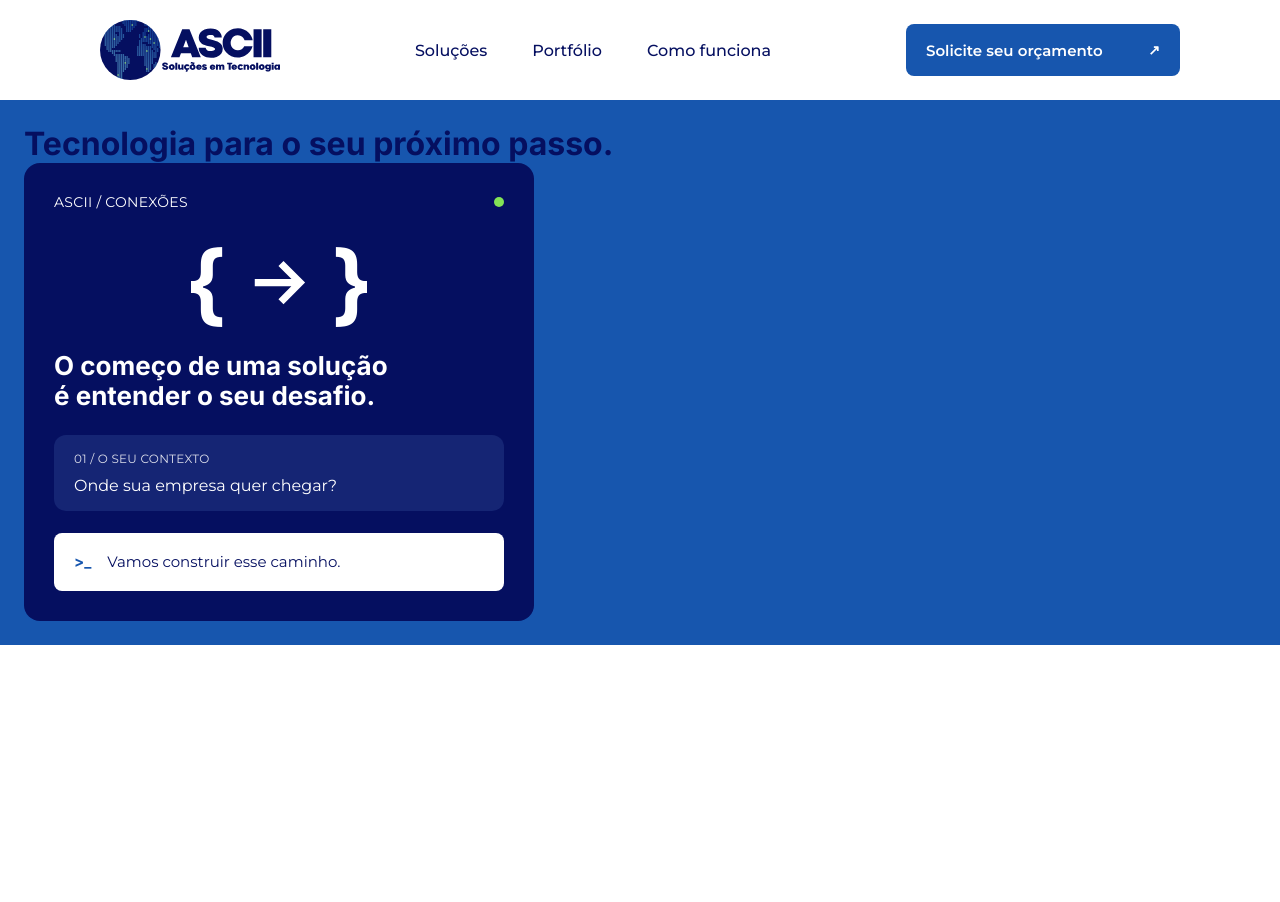
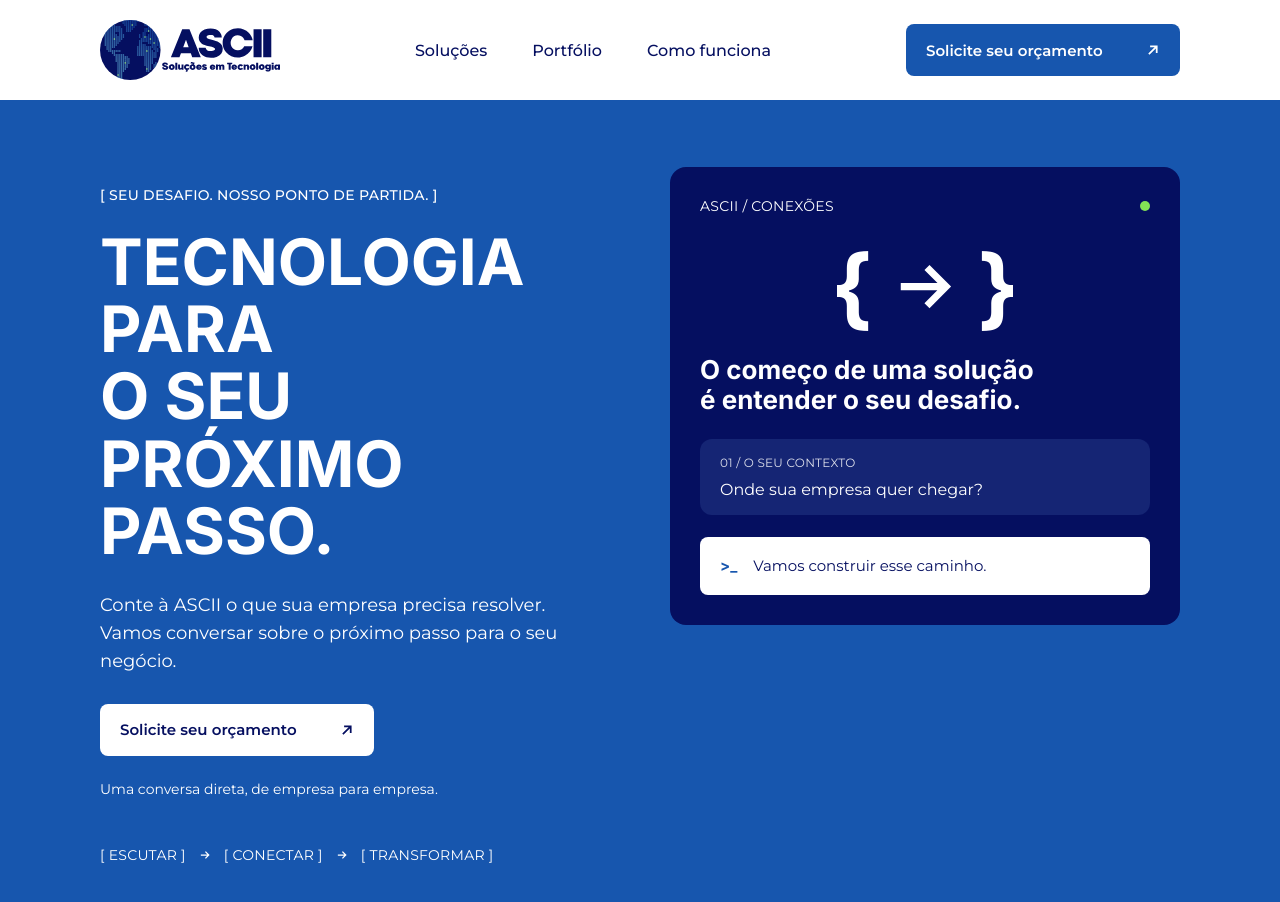
Before and after one commit to asciijr/Site_ASCII_SQUAD_3, a React (Vite) app in the folder frontend/: page / in a window 1280 px wide. Shown: the top 902 px of the page. Before the commit the page ends 800 px from the top, so only its background shows below. Built offline with nearby package versions, Linux system fonts and the light colour scheme.

Commit message:
feat(hero): monta a hero com titulo, cta e trilha de etapas

```diff
--- a/frontend/src/App.tsx
+++ b/frontend/src/App.tsx
@@ -1,15 +1,12 @@
 import Header from "./components/organisms/Header";
-import ConnectionCard from "./components/organisms/ConnectionCard";
+import Hero from "./components/organisms/Hero";
 
 function App() {
   return (
     <>
       <Header />
-      <main style={{ background: "#1756ae", padding: 24 }}>
-        <h1>Tecnologia para o seu próximo passo.</h1>
-        <div style={{ maxWidth: 510 }}>
-          <ConnectionCard />
-        </div>
+      <main>
+        <Hero />
       </main>
     </>
   );
--- a/frontend/src/components/atoms/Button/Button.module.css
+++ b/frontend/src/components/atoms/Button/Button.module.css
@@ -1,8 +1,9 @@
 .button {
-  display: inline-flex;
+  display: flex;
   align-items: center;
   justify-content: space-between;
   gap: 24px;
+  width: 100%;
   min-width: 274px;
   height: 52px;
   padding: 0 20px;
@@ -46,11 +47,14 @@
   outline-offset: 2px;
 }
 
-.fullWidth {
-  width: 100%;
+.icon {
+  flex-shrink: 0;
+  transform: rotate(-45deg);
 }
 
-.icon {
-  font-size: 14px;
-  line-height: 1;
+@media (min-width: 1024px) {
+  .button {
+    display: inline-flex;
+    width: auto;
+  }
 }
--- a/frontend/src/components/atoms/Button/Button.tsx
+++ b/frontend/src/components/atoms/Button/Button.tsx
@@ -1,24 +1,18 @@
 import type { ReactNode } from "react";
+import ArrowIcon from "../ArrowIcon";
 import styles from "./Button.module.css";
 
 interface ButtonProps {
   children: ReactNode;
   href: string;
   variant?: "primary" | "inverse";
-  fullWidth?: boolean;
 }
 
-function Button({ children, href, variant = "primary", fullWidth = false }: ButtonProps) {
-  const className = [styles.button, styles[variant], fullWidth ? styles.fullWidth : ""]
-    .filter(Boolean)
-    .join(" ");
-
+function Button({ children, href, variant = "primary" }: ButtonProps) {
   return (
-    <a className={className} href={href}>
+    <a className={`${styles.button} ${styles[variant]}`} href={href}>
       <span>{children}</span>
-      <span className={styles.icon} aria-hidden="true">
-        ↗
-      </span>
+      <ArrowIcon className={styles.icon} size={14} />
     </a>
   );
 }
--- a/frontend/src/components/organisms/Header/Header.tsx
+++ b/frontend/src/components/organisms/Header/Header.tsx
@@ -10,7 +10,7 @@ const NAV_ITEMS = [
 
 function Header() {
   return (
-    <header className={styles.header}>
+    <header id="top" className={styles.header}>
       <div className={styles.inner}>
         <a className={styles.logoLink} href="#top">
           <Logo />
--- /dev/null
+++ b/frontend/src/components/organisms/Hero/Hero.module.css
@@ -0,0 +1,109 @@
+.hero {
+  background: var(--color-blue-600);
+  color: var(--color-white);
+}
+
+.inner {
+  display: grid;
+  grid-template-areas:
+    "content"
+    "card"
+    "steps";
+  gap: 40px;
+  max-width: calc(var(--container-max) + 2 * var(--gutter));
+  margin: 0 auto;
+  padding: 40px var(--gutter) 48px;
+}
+
+.content {
+  grid-area: content;
+}
+
+.card {
+  grid-area: card;
+  max-width: 510px;
+}
+
+.steps {
+  grid-area: steps;
+  display: flex;
+  flex-wrap: wrap;
+  align-items: center;
+  gap: 12px 14px;
+  margin: 0;
+  padding: 0;
+  list-style: none;
+  font-size: 13px;
+  letter-spacing: 0.02em;
+  text-transform: uppercase;
+}
+
+.step {
+  display: flex;
+  align-items: center;
+  gap: 14px;
+}
+
+.title {
+  margin-top: 24px;
+  font-family: var(--font-heading);
+  font-size: var(--font-size-title);
+  font-weight: 700;
+  line-height: 1.05;
+  text-transform: uppercase;
+}
+
+.breakDesktop {
+  display: none;
+}
+
+.description {
+  max-width: 660px;
+  margin-top: 28px;
+  font-size: var(--font-size-body);
+  line-height: 1.55;
+}
+
+.cta {
+  margin-top: 28px;
+}
+
+.note {
+  margin-top: 24px;
+  font-size: 14px;
+}
+
+@media (min-width: 1024px) {
+  .inner {
+    padding-top: 67px;
+    padding-bottom: 60px;
+  }
+
+  .breakMobile {
+    display: none;
+  }
+
+  .breakDesktop {
+    display: inline;
+  }
+
+  .steps {
+    font-size: 14px;
+  }
+}
+
+@media (min-width: 1200px) {
+  .inner {
+    grid-template-columns: minmax(0, 1fr) 510px;
+    grid-template-areas:
+      "content card"
+      "steps steps";
+    column-gap: 60px;
+    row-gap: 48px;
+    align-items: start;
+  }
+
+  .content {
+    padding-top: 19px;
+  }
+}
--- /dev/null
+++ b/frontend/src/components/organisms/Hero/Hero.tsx
@@ -0,0 +1,55 @@
+import ArrowIcon from "../../atoms/ArrowIcon";
+import Button from "../../atoms/Button";
+import Eyebrow from "../../atoms/Eyebrow";
+import ConnectionCard from "../ConnectionCard";
+import styles from "./Hero.module.css";
+
+const STEPS = ["Escutar", "Conectar", "Transformar"];
+
+function Hero() {
+  return (
+    <section className={styles.hero} aria-labelledby="hero-title">
+      <div className={styles.inner}>
+        <div className={styles.content}>
+          <Eyebrow>Seu desafio. Nosso ponto de partida.</Eyebrow>
+
+          <h1 id="hero-title" className={styles.title}>
+            Tecnologia
+            <br className={styles.breakMobile} /> para
+            <br className={styles.breakDesktop} /> o seu
+            <br className={styles.breakMobile} /> próximo
+            <br className={styles.breakDesktop} /> passo.
+          </h1>
+
+          <p className={styles.description}>
+            Conte à ASCII o que sua empresa precisa resolver. Vamos conversar sobre o próximo passo
+            para o seu negócio.
+          </p>
+
+          <div className={styles.cta}>
+            <Button href="#contact" variant="inverse">
+              Solicite seu orçamento
+            </Button>
+          </div>
+
+          <p className={styles.note}>Uma conversa direta, de empresa para empresa.</p>
+        </div>
+
+        <div className={styles.card}>
+          <ConnectionCard />
+        </div>
+
+        <ol className={styles.steps}>
+          {STEPS.map((step, index) => (
+            <li key={step} className={styles.step}>
+              {index > 0 && <ArrowIcon size={10} />}
+              <span>[ {step} ]</span>
+            </li>
+          ))}
+        </ol>
+      </div>
+    </section>
+  );
+}
+
+export default Hero;
--- /dev/null
+++ b/frontend/src/components/organisms/Hero/index.ts
@@ -0,0 +1 @@
+export { default } from "./Hero";
```
Also changed, not shown: 1 other file (tests, documents, lock files or other folders).
